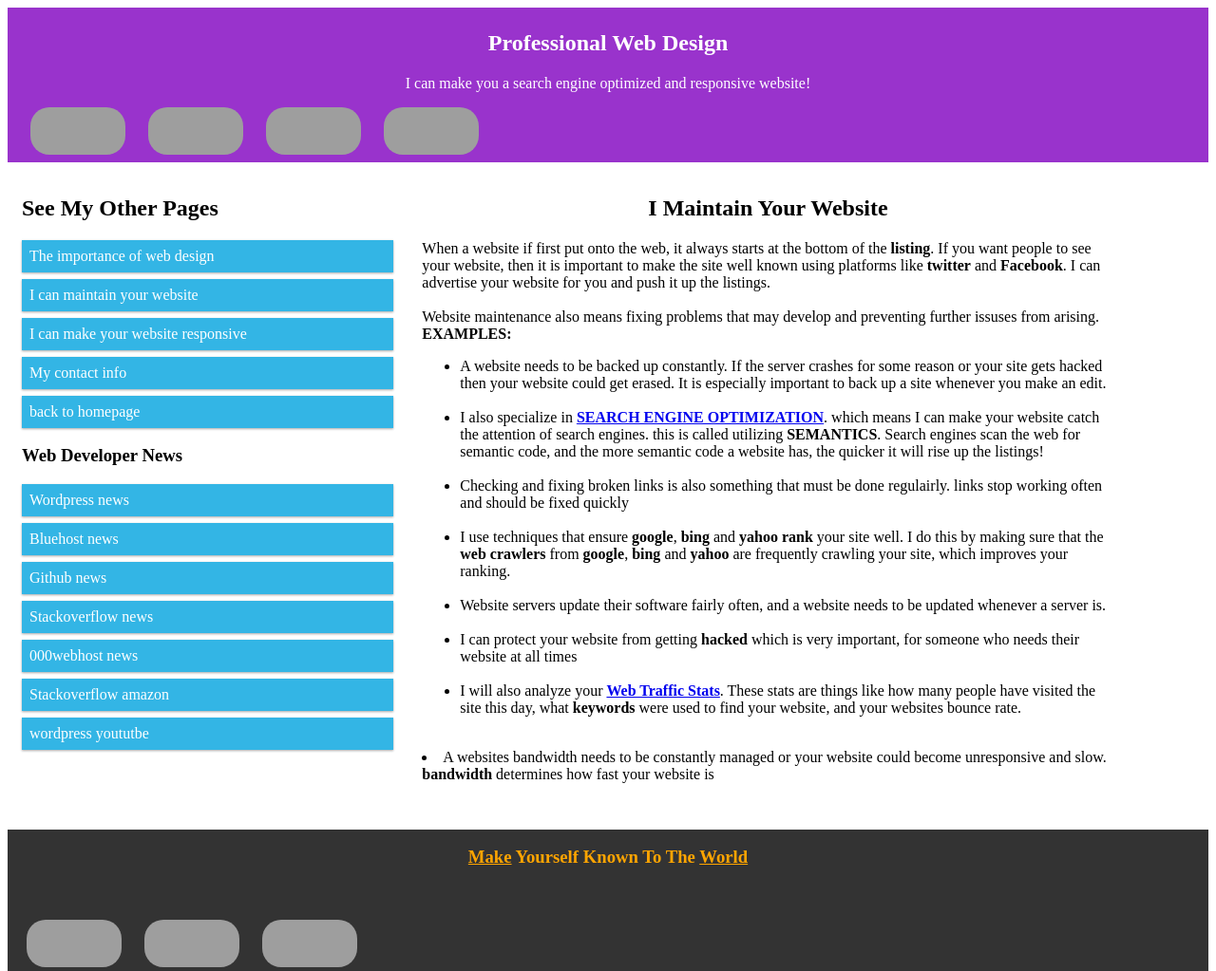
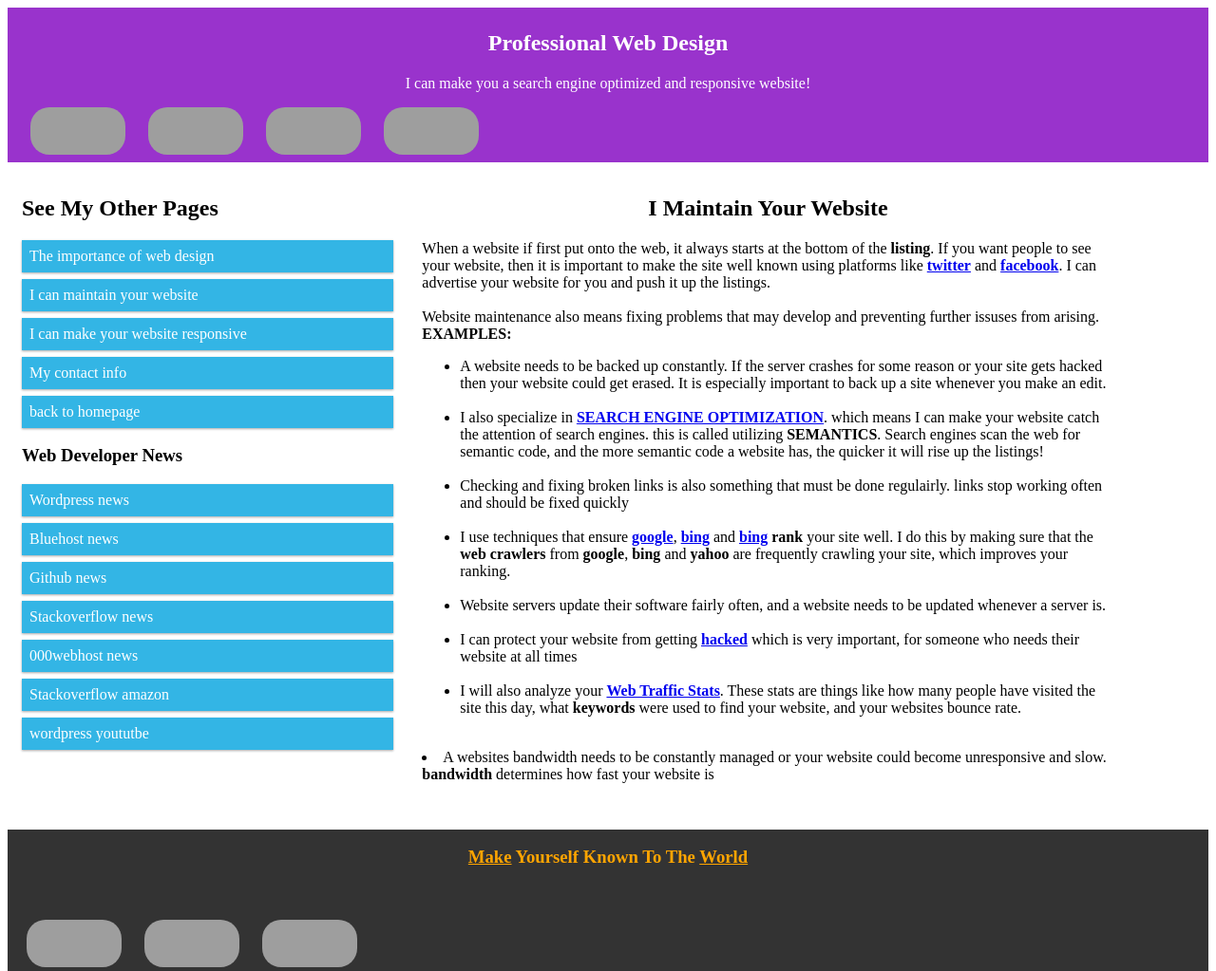
Before and after one commit to kogamikirito/kogamikirito.github.io, a Jekyll site: the page maintain/index.html, which Jekyll copies as it is, in a window 1280 px wide, cut to the strip 0-1023 px from the top of the page. Shown: the whole strip at 95% size. Built offline with Jekyll 4.4.1, drawn with Linux system fonts in a browser that asks for light colours; grey boxes are pictures that could not be loaded.

Commit message:
added new links

```diff
--- a/maintain/index.html
+++ b/maintain/index.html
@@ -221,7 +221,9 @@ nav{list-style-type:none;}
 
   <p> When a website if first put onto the web, it always starts at the bottom of the <strong>listing</strong>.
       If you want people to see your website, then it is important to
-      make the site well known using platforms like <strong>twitter</strong> and <strong>Facebook</strong>.
+      make the site well known using platforms like
+      <strong><a href="https://twitter.com/" target="_blank">twitter</a></strong> and
+      <strong><a href="https://www.facebook.com/facebook" target="_blank">facebook</a></strong>.
       I can advertise your website for you and
 push it up the listings.
 <br>
@@ -242,14 +244,18 @@ then your website could get erased. It is especially important to back up a site
     <li> Checking and fixing broken links is also something that must be done regulairly. links stop working often and
 should be fixed quickly</li>
 <br>
-    <li> I use techniques that ensure <strong>google</strong>, <strong>bing</strong> and <strong>yahoo</strong> <strong>rank</strong>
+    <li> I use techniques that ensure
+        <strong><a href="https://www.google.com" target="_blank">google</a></strong>,
+        <strong><a href="https://www.bing.com" target="_blank">bing</a></strong> and
+        <strong><a href="https://www.yahoo.com" target="_blank">bing</a></strong> <strong>rank</strong>
         your site well. I do this by making sure that the <strong>web crawlers</strong> from
         <strong>google</strong>, <strong>bing</strong> and <strong>yahoo</strong> are frequently crawling your site, which improves
      your ranking.</li>
 <br>
     <li>Website servers update their software fairly often, and a website needs to be updated whenever a server is.</li>
 <br>
-    <li>I can protect your website from getting <strong>hacked</strong> which is very important, for someone who needs their website
+    <li>I can protect your website from getting
+        <strong><a href="https://developers.google.com/webmasters/hacked/" target="_blank">hacked</a></strong> which is very important, for someone who needs their website
     at all times</li>
 <br>
     <li> I will also analyze your <strong>
```
